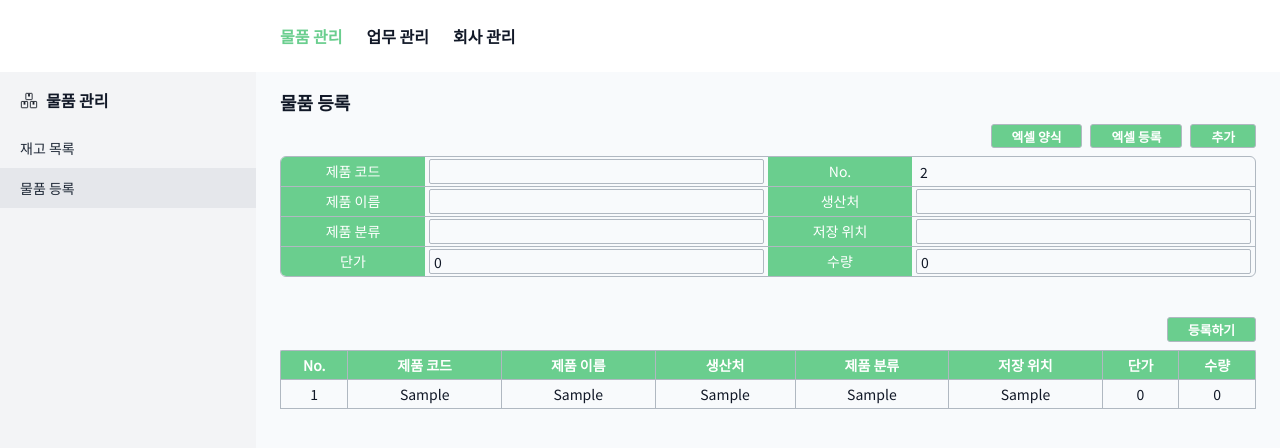
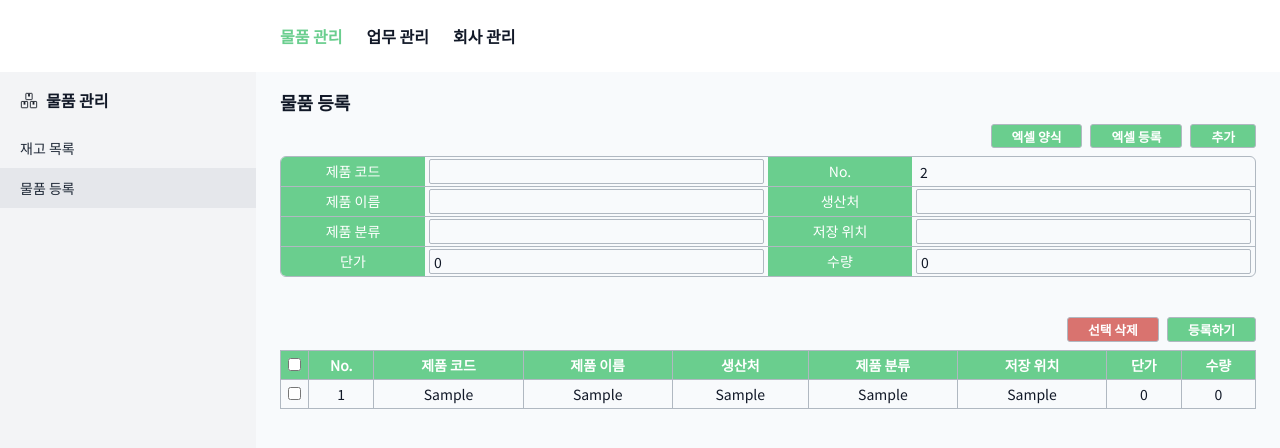
Before and after one commit to TradeCenterProject/FE_TradeCenter, a Next.js app: page /products/upload in a window 1280 px wide. Both pictures are taken after typing "Sample", "Sample", "Sample", "Sample", "Sample" into the empty fields and a click on the button "추가". Shown: the top 448 px of the page. Built offline with nearby package versions, Linux system fonts and the light colour scheme; no server answers.

Commit message:
#31 Feat: 가져온 데이터 선택 삭제 기능 구현

```diff
--- a/components/common/Table.tsx
+++ b/components/common/Table.tsx
@@ -1,21 +1,25 @@
+import { ProductType } from "@typings/products";
 import { ChangeEvent, Dispatch, SetStateAction, useState } from "react";
+import Button from "./Button";
 
 interface TableProps<T> {
   dataList: T[];
   checkable?: boolean;
   thead: string[];
   checkedIds?: Set<number>;
-  setCheckedIds?: Dispatch<SetStateAction<Set<number>>>;
+  setDataList: Dispatch<SetStateAction<T[]>>;
+  handleUpload: () => void;
 }
 
-const Table = <T extends object>({
+const Table = <T extends ProductType>({
   dataList,
   checkable,
   thead,
-  checkedIds,
-  setCheckedIds,
+  setDataList,
+  handleUpload,
 }: TableProps<T>) => {
   const [isCheckedAll, setIsCheckedAll] = useState(false);
+  const [checkedIds, setCheckedIds] = useState<Set<number>>(new Set());
 
   const onToggleCheckAll = () => {
     if (!setCheckedIds) return;
@@ -41,8 +45,21 @@ const Table = <T extends object>({
     setCheckedIds(newSet);
   };
 
+  const onDeleteRow = () => {
+    const newDataList = dataList.filter(({ idx }) => {
+      if (!idx) return;
+      return checkedIds.has(idx) ? false : true;
+    });
+
+    setDataList(newDataList);
+  };
+
   return (
-    <div className="h-[calc(100vh-25rem)] overflow-hidden overflow-y-auto rounded-sm">
+    <div className="h-[calc(100vh-25rem)] space-y-2 overflow-hidden overflow-y-auto rounded-sm">
+      <div className="flex justify-end gap-2">
+        <Button color="red" value="선택 삭제" handleClick={onDeleteRow} />
+        <Button color="green" value="등록하기" handleClick={handleUpload} />
+      </div>
       <table className="w-full rounded-sm text-center text-sm">
         <thead className="sticky top-[-1px] bg-primary text-white">
           <tr className="[&>th]:border [&>th]:border-borderColor [&>th]:py-1 [&>th]:font-semibold">
@@ -70,14 +87,13 @@ const Table = <T extends object>({
               {checkable && (
                 <td>
                   <input
-                    id={i.toString()}
+                    id={row.idx?.toString()}
                     type="checkbox"
-                    checked={checkedIds?.has(i)}
+                    checked={checkedIds?.has(row.idx || -1)}
                     onChange={onToggleCheck}
                   />
                 </td>
               )}
-              <td>{i + 1}</td>
               {Object.values(row).map((data, i) => (
                 <td key={i}>{data}</td>
               ))}
--- a/pages/products/upload.tsx
+++ b/pages/products/upload.tsx
@@ -35,11 +35,22 @@ const ProductUploadPage = () => {
   });
   const [dataList, setDataList] = useState<ProductType[]>([]);
   const inputRef = useRef<HTMLInputElement>(null);
+  const currentIdx = useRef<number>(1);
 
   const onValid = (data: ProductType) => addData(data);
 
   const addData = (data: ProductType) => {
-    setDataList((prev) => prev && [...prev, data]);
+    setDataList(
+      (prev) =>
+        prev && [
+          ...prev,
+          {
+            idx: currentIdx.current++,
+            ...data,
+          },
+        ]
+    );
+
     reset();
   };
 
@@ -65,7 +76,12 @@ const ProductUploadPage = () => {
     ProductInfoEntries.map(([key, value]) => (map[value] = key));
 
     const { rows } = await readXlsxFile<ProductType>(fileData, { map });
-    setDataList((prev) => prev && [...prev, ...rows]);
+    const indexedRows = rows.map((row) => ({
+      idx: currentIdx.current++,
+      ...row,
+    }));
+
+    setDataList((prev) => prev && [...prev, ...indexedRows]);
 
     target.value = "";
   };
@@ -123,7 +139,7 @@ const ProductUploadPage = () => {
               />
             </FormItem>
             <FormItem id="listOrder" label="No.">
-              <span className="px-1">{dataList.length + 1}</span>
+              <span className="px-1">{currentIdx.current}</span>
             </FormItem>
             <FormItem id="productCompany" label="생산처">
               <FormInput
@@ -148,16 +164,13 @@ const ProductUploadPage = () => {
             </FormItem>
           </Form>
         </div>
-        <div className="space-y-2">
-          <div className="flex justify-end gap-2">
-            <Button
-              color="green"
-              value="등록하기"
-              handleClick={uploadDataList}
-            />
-          </div>
-          <Table thead={PRODUCT_LIST_THEADS} dataList={dataList} />
-        </div>
+        <Table
+          checkable
+          thead={PRODUCT_LIST_THEADS}
+          dataList={dataList}
+          setDataList={setDataList}
+          handleUpload={uploadDataList}
+        />
       </div>
     </Layout>
   );
--- a/typings/products.ts
+++ b/typings/products.ts
@@ -1,4 +1,5 @@
 export interface ProductType {
+  idx?: number;
   productCode: string;
   productName: string;
   productCompany: string;
```
